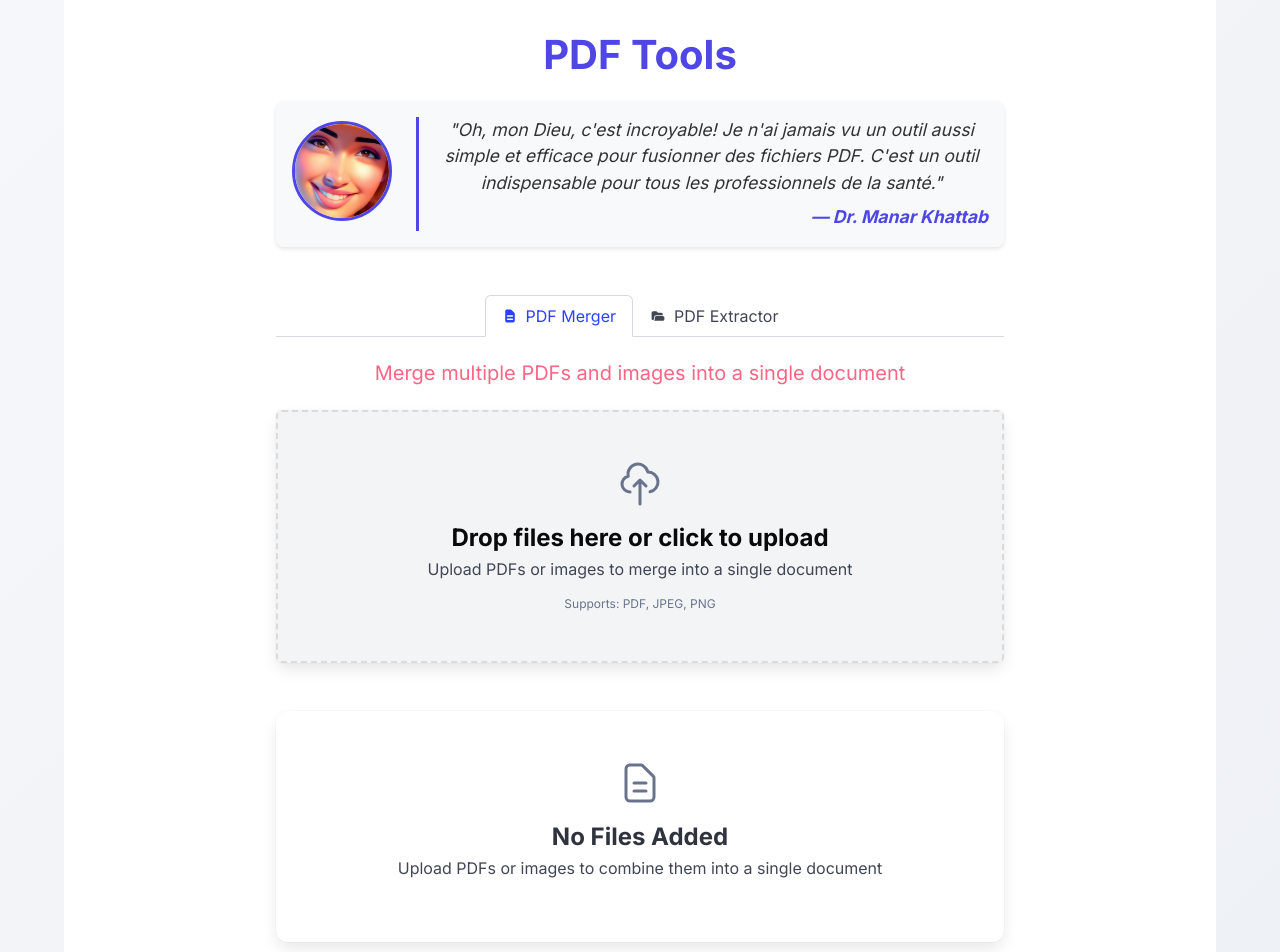
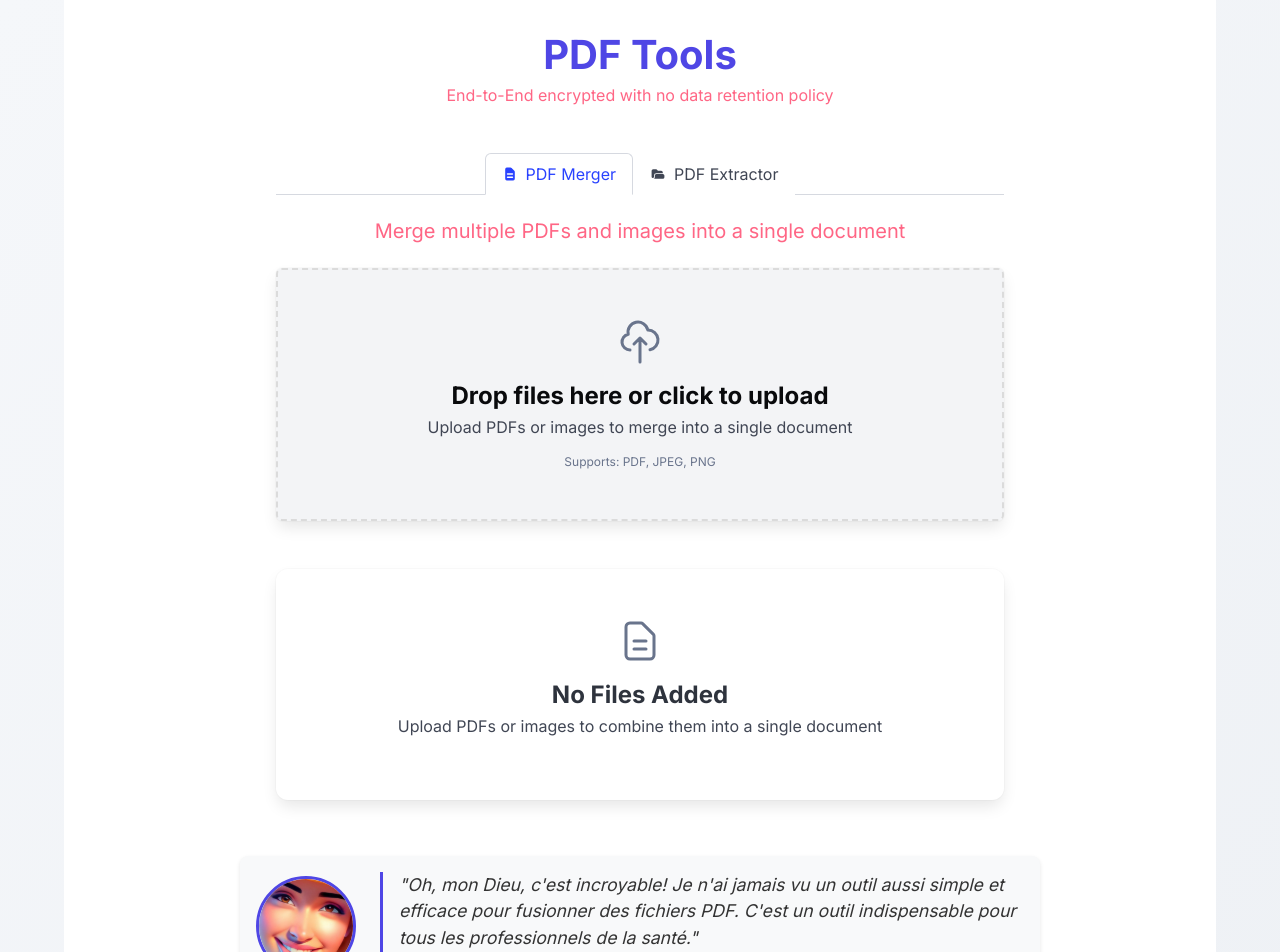
Before and after one commit to mohammed-a-hamdy/PDFMerger, a React (Vite) app in the folder PDF-Merger/: page / in a window 1280 px wide. Shown: the top 952 px of the page. Built offline with nearby package versions, Linux system fonts and the light colour scheme.

Commit message:
moved testo down and changed color of tabs

```diff
--- a/PDF-Merger/src/App.jsx
+++ b/PDF-Merger/src/App.jsx
@@ -390,24 +390,14 @@ function App() {
           <div className="column is-10-tablet is-8-desktop">
             <div className="has-text-centered mb-6">
               <h1 className="title is-2 mb-2 has-text-primary">PDF Tools</h1>
-              <div className="quote-container">
-                <div className="quote-image">
-                  <img src="/image.jpg" alt="Dr. Manar Khatab" />
-                </div>
-                <div className="quote-text">
-                  <blockquote>
-                    "Oh, mon Dieu, c'est incroyable! Je n'ai jamais vu un outil aussi simple et efficace pour fusionner des fichiers PDF. C'est un outil indispensable pour tous les professionnels de la santé."
-                    <footer>— Dr. Manar Khattab</footer>
-                  </blockquote>
-                </div>
-              </div>
+              <h6 className="subtitle is-6 mb-2 has-text-danger">End-to-End encrypted with no data retention policy</h6>
             </div>
 
             {/* Tab Navigation */}
             <div className="tabs is-centered is-boxed mb-5">
               <ul>
                 <li className={activeTab === 'merger' ? 'has-text-black is-active' : 'has-text-black'}>
-                  <a onClick={() => setActiveTab('merger')}>
+                  <a className="has-background-white" onClick={() => setActiveTab('merger')}>
                     <span className="icon is-small">
                       <svg width="1em" height="1em" fill="currentColor" viewBox="0 0 20 20">
                         <path fillRule="evenodd" d="M4 4a2 2 0 012-2h4.586A2 2 0 0112 2.586L15.414 6A2 2 0 0116 7.414V16a2 2 0 01-2 2H6a2 2 0 01-2-2V4zm2 6a1 1 0 011-1h6a1 1 0 110 2H7a1 1 0 01-1-1zm1 3a1 1 0 100 2h6a1 1 0 100-2H7z" clipRule="evenodd" />
@@ -417,7 +407,7 @@ function App() {
                   </a>
                 </li>
                 <li className={activeTab === 'extractor' ? 'is-active' : ''}>
-                  <a onClick={() => setActiveTab('extractor')}>
+                  <a className="has-background-white" onClick={() => setActiveTab('extractor')}>
                     <span className="icon is-small">
                       <svg width="1em" height="1em" fill="currentColor" viewBox="0 0 20 20">
                         <path fillRule="evenodd" d="M2 6a2 2 0 012-2h4l2 2h4a2 2 0 012 2v1H8a3 3 0 00-3 3v1.5a1.5 1.5 0 01-3 0V6z" clipRule="evenodd" />
@@ -625,7 +615,17 @@ function App() {
           </div>
         </div>
       </section>
-
+      <div className="quote-container">
+                <div className="quote-image">
+                  <img src="/image.jpg" alt="Dr. Manar Khatab" />
+                </div>
+                <div className="quote-text">
+                  <blockquote>
+                    "Oh, mon Dieu, c'est incroyable! Je n'ai jamais vu un outil aussi simple et efficace pour fusionner des fichiers PDF. C'est un outil indispensable pour tous les professionnels de la santé."
+                    <footer>— Dr. Manar Khattab</footer>
+                  </blockquote>
+                </div>
+              </div>
       <footer className="footer">
         <div className="content has-text-centered">
           <p>
```
